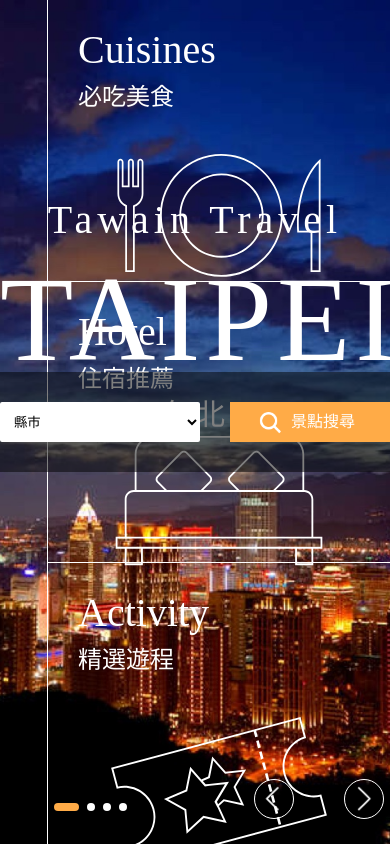
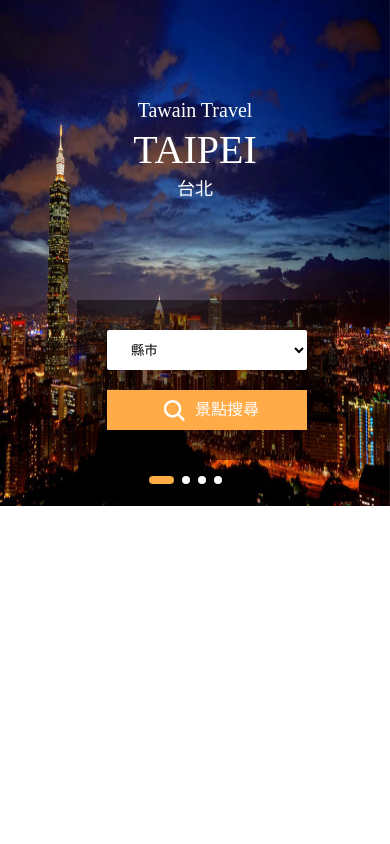
Before and after one commit to KyrieHaveGoodDay/travel, a plain HTML site: page index.html in a window 390 px wide. Drawn offline with nearby package versions, Linux system fonts and the light colour scheme.

Commit message:
banner手機版完成

```diff
--- a/scss/main.scss
+++ b/scss/main.scss
@@ -9,6 +9,10 @@
         color: white;
         text-align: center;
         letter-spacing: 5px;
+        @media screen and (max-width:414px){
+            height: 60vh;
+            letter-spacing: normal;
+          }
         img{
             width: 100%;
             height: 100%;
@@ -16,17 +20,31 @@
             position: absolute;
             left: 0;
             z-index: -1;
+            @media screen and (max-width:414px){
+               object-fit:fill;
+              }
         }
         p{
             padding-top: 200px;
             font-size: 40px;
+            @media screen and (max-width:414px){
+              padding-top: 100px;
+              font-size: 20px;
+            }
         }
         .title_name{
             margin: 20px 0;
             font-size: 120px;
+            @media screen and (max-width:414px){
+               font-size: 40px;
+               margin: 10px 0;
+              }
         }
         span{
             font-size: 30px;
+            @media screen and (max-width:414px){
+                font-size: 18px;
+              }
         }
     }
     // 箭頭
@@ -38,6 +56,9 @@
         z-index: 10;
         display: flex;
         gap:50px;
+        @media screen and (max-width:414px){
+            display: none;
+           }
         .swiper-left{
             width: 40px;
             height: 40px;
@@ -77,6 +98,11 @@
        left: 50px;
        bottom: 30px;
     //    background: #000;
+    @media screen and (max-width:414px){
+       bottom: 20px;
+       left: 50%;
+        transform: translateX(-50px);
+       }
     }
     .swiper-pagination-bullet{
         background: #fff;
@@ -98,7 +124,9 @@
         right: 0;
         z-index: 1;
         border-left: 1px solid white;
-
+        @media screen and (max-width:768px){
+            display: none;
+        }
         a{
             color: white;
             .index_box{
@@ -148,6 +176,20 @@
         justify-content: center;
         align-items: center;
         gap: 30px;
+        @media screen and (max-width:414px){
+            bottom: 46px;
+            top: auto;
+            left: 77px;
+            transform: translate(0,0);
+            width: 260px;
+            height: 160px;
+            // display: block;
+            flex-wrap: wrap;
+            gap: 20px;
+            padding: 30px 20px ;
+            text-align: center;
+
+          }
         .search_select >select{
             width: 200px;
             height: 40px;
@@ -155,6 +197,9 @@
             border: none;
             border-radius: 2px;
             padding-left: 10px;
+            @media screen and (max-width:414px){
+                padding-left: 20px;
+               }
         }
         .search_a{
             width: 160px;
@@ -167,6 +212,16 @@
             &:hover{
                 background: #FCBC71;
             }
+            @media screen and (max-width:414px){
+                width: 200px;
+                padding: 9px 0;
+                margin-right: 0;
+                // justify-content: center;
+                // margin-left: 10px;
+                justify-content: center;
+                // margin-top: 20px;
+
+               }
             img{
                 width: 40px;
                 height: 40px;
```
Also changed, not shown: css/main.css, dist/css/main.min.css, 2 other files.
